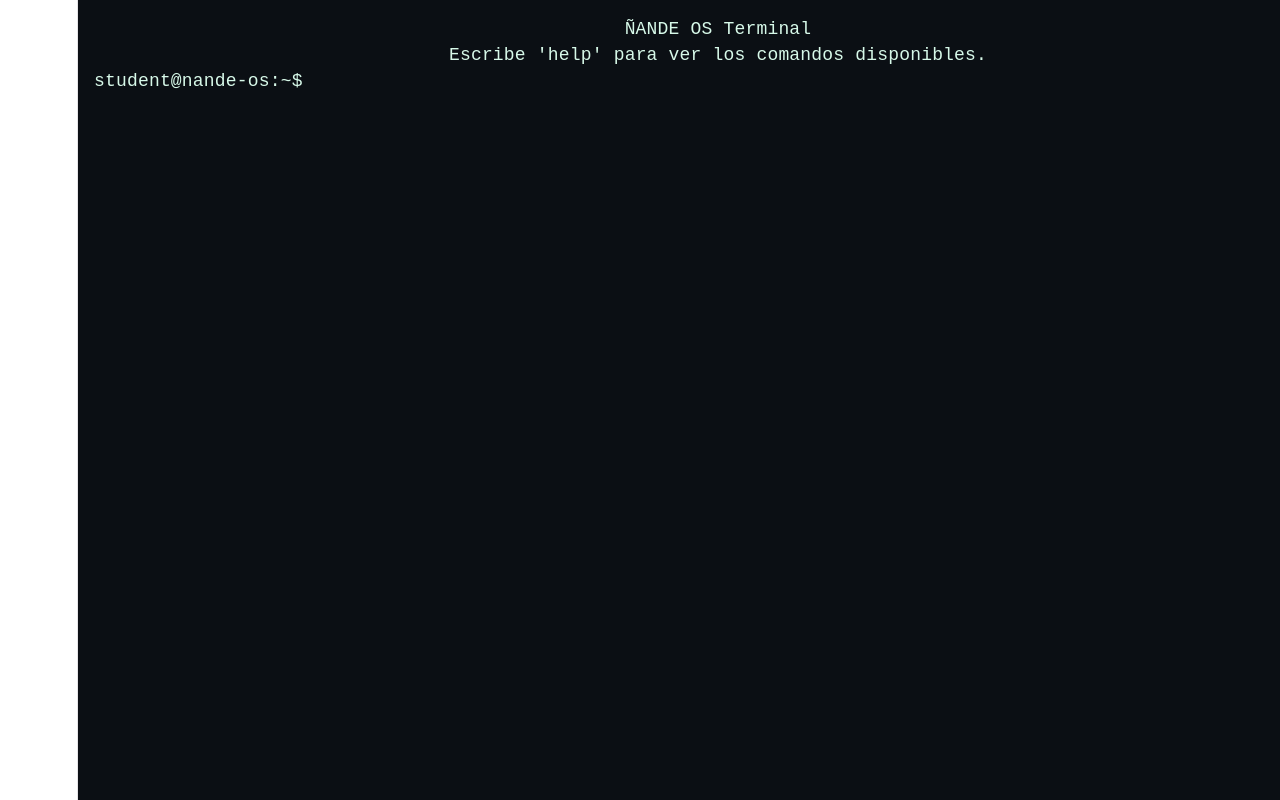
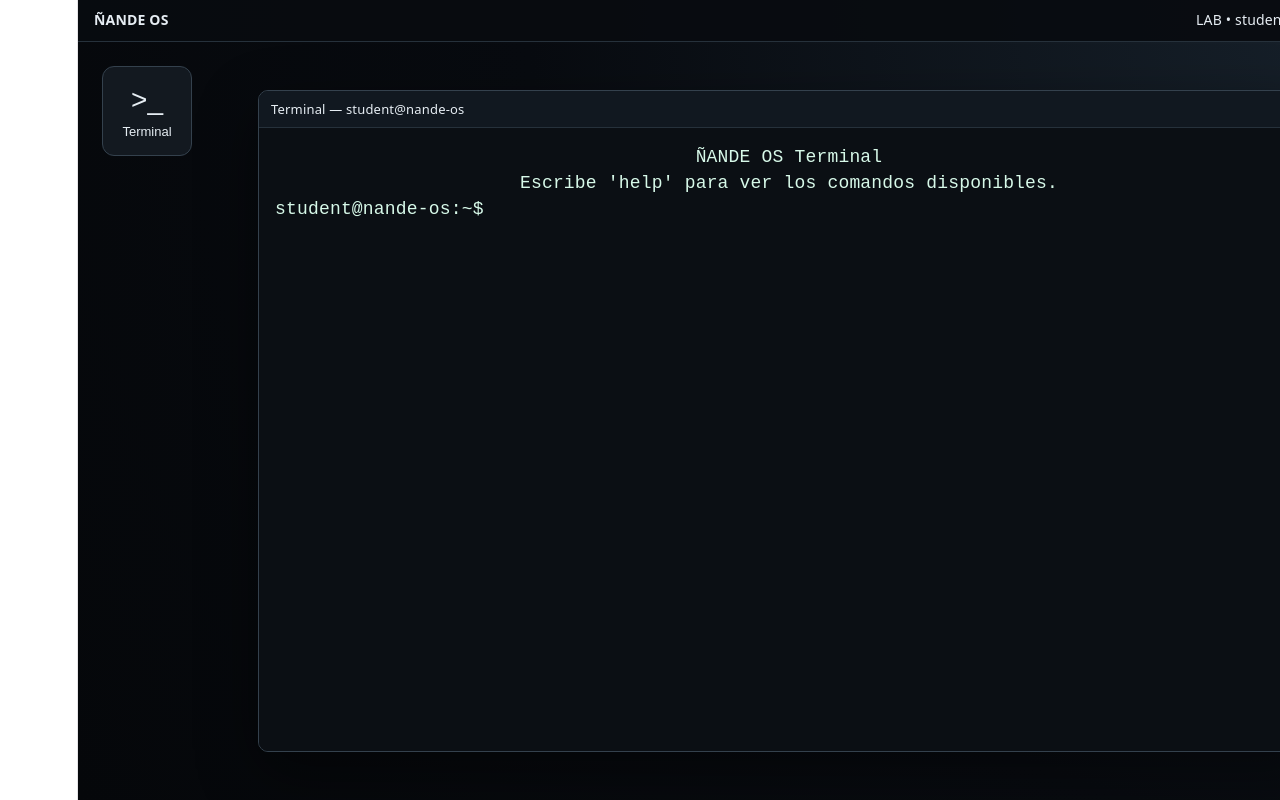
Before and after one commit to celparaguayy-cloud/nande-hacklab, a React (Vite) app: page / in a window 1280 px wide. Shown: the top 800 px of the page. Built offline with nearby package versions, Linux system fonts and the light colour scheme.

Commit message:
Crear escritorio inicial de ÑANDE OS

```diff
--- a/src/App.tsx
+++ b/src/App.tsx
@@ -1,18 +1,7 @@
-import Terminal from "./components/terminal/Terminal";
+import Desktop from "./components/desktop/Desktop";
 
 function App() {
-return (
-<div
-style={{
-width: "100vw",
-height: "100vh",
-background: "#080b10",
-overflow: "hidden",
-}}
->
-<Terminal />
-</div>
-);
+return <Desktop />;
 }
 
 export default App;
--- /dev/null
+++ b/src/components/desktop/Desktop.tsx
@@ -0,0 +1,110 @@
+import Terminal from "../terminal/Terminal";
+
+function Desktop() {
+return (
+<div
+style={{
+width: "100vw",
+height: "100vh",
+background:
+"radial-gradient(circle at top right, #17212b 0%, #080b10 55%, #05070a 100%)",
+color: "#e6edf3",
+fontFamily: "system-ui, sans-serif",
+overflow: "hidden",
+position: "relative",
+}}
+>
+{/* Barra superior */}
+<div
+style={{
+height: "42px",
+display: "flex",
+alignItems: "center",
+justifyContent: "space-between",
+padding: "0 16px",
+boxSizing: "border-box",
+background: "rgba(8, 11, 16, 0.92)",
+borderBottom: "1px solid #26313b",
+fontSize: "14px",
+}}
+>
+<strong>ÑANDE OS</strong>
+
+    <div>
+      LAB • student • online
+    </div>
+  </div>
+
+  {/* Escritorio */}
+  <div
+    style={{
+      padding: "24px",
+      display: "flex",
+      gap: "20px",
+    }}
+  >
+    {/* Icono Terminal */}
+    <button
+      style={{
+        width: "90px",
+        height: "90px",
+        background: "rgba(20, 27, 35, 0.9)",
+        border: "1px solid #34414d",
+        borderRadius: "12px",
+        color: "#e6edf3",
+        cursor: "pointer",
+        fontSize: "13px",
+      }}
+      onClick={() => {
+        const event = new CustomEvent("nande:open-terminal");
+        window.dispatchEvent(event);
+      }}
+    >
+      <div style={{ fontSize: "28px", marginBottom: "8px" }}>
+        &gt;_
+      </div>
+      Terminal
+    </button>
+  </div>
+
+  {/* Ventana de terminal */}
+  <div
+    style={{
+      position: "absolute",
+      top: "90px",
+      left: "180px",
+      width: "calc(100vw - 220px)",
+      height: "calc(100vh - 140px)",
+      minWidth: "320px",
+      minHeight: "240px",
+      background: "#0b0f14",
+      border: "1px solid #34414d",
+      borderRadius: "10px",
+      overflow: "hidden",
+      boxShadow: "0 20px 60px rgba(0, 0, 0, 0.45)",
+    }}
+  >
+    <div
+      style={{
+        height: "36px",
+        display: "flex",
+        alignItems: "center",
+        padding: "0 12px",
+        background: "#111820",
+        borderBottom: "1px solid #26313b",
+        fontSize: "13px",
+      }}
+    >
+      Terminal — student@nande-os
+    </div>
+
+    <div style={{ height: "calc(100% - 36px)" }}>
+      <Terminal />
+    </div>
+  </div>
+</div>
+
+);
+}
+
+export default Desktop;
```
